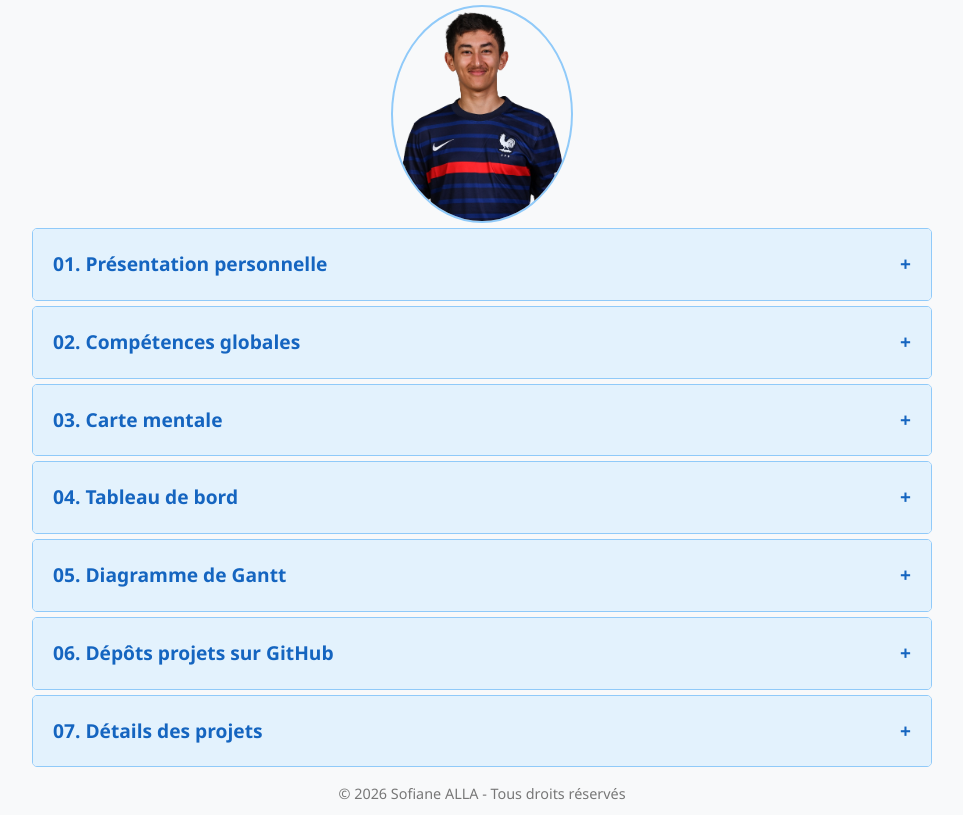
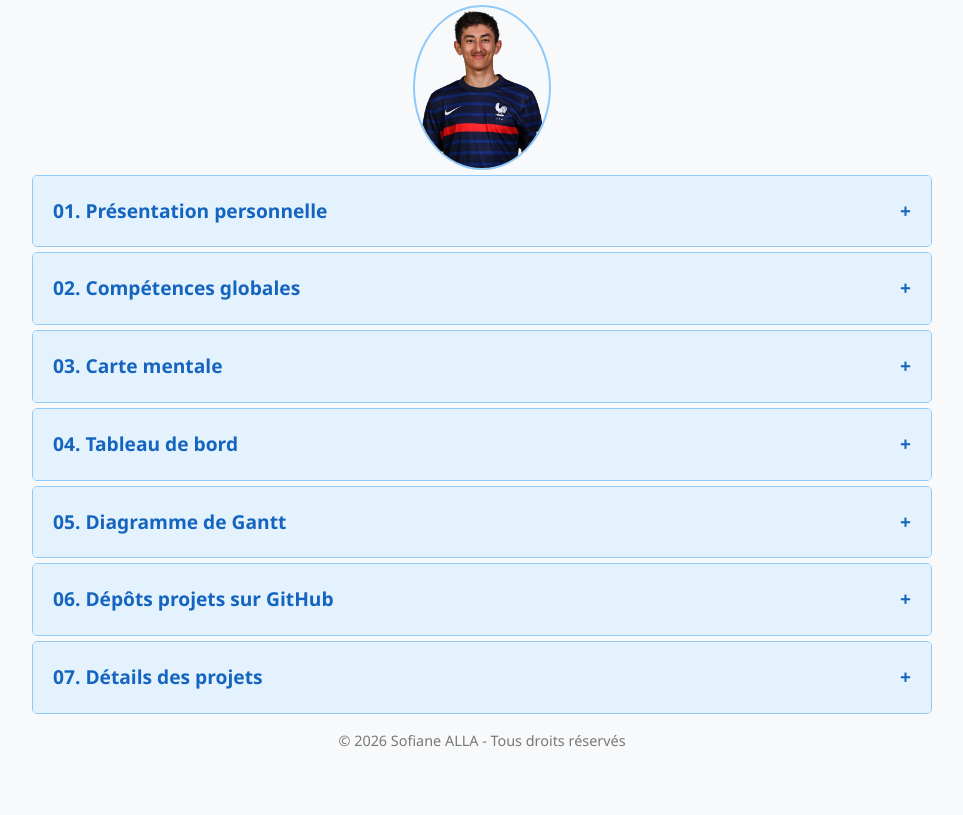
Before and after one commit to sofianealla14/dataanalyst.github.com, a plain HTML site: page index.html in a window 1280 px wide. Shown: the part 89-904 px from the top of the page, without its empty margins (158-1121 px from the left). After the commit the page ends 851 px from the top, so only its background shows below. Drawn offline with Linux system fonts and the light colour scheme.

Commit message:
Mise à jour du contenu et correction du style

```diff
--- a/index.html
+++ b/index.html
@@ -106,7 +106,7 @@
             margin: auto;
             height: auto;
             border: 2px solid var(--mid-blue);
-            max-width: 20%;
+            max-width: 15%;
             /* background: linear-gradient(135deg, #b3bbbc, #a2adab); */
             border-radius: 50%;
             transition: 0.8s;
@@ -252,7 +252,8 @@
         <div class="accordion-header">05. Diagramme de Gantt<span>+</span></div>
         <div class="accordion-content">
             <p>Vous pouvez aussi visualisez le diagramme de Gantt permettant de visualiser dans le temps mes diverses tâches composant mes différents projet :</p>
-            <a href="annexes/diagramme-de-gantt.xlsx" download="diagramme-de-gantt.xlsx" class="btn">Consulter le diagramme de Gantt (en .xlsx)</a>
+            <a href="annexes/diagramme-de-gantt (1).xlsx" download="diagramme-de-gantt (1).xlsx" class="btn">Consulter le diagramme de Gantt (en .xlsx)</a>
+            <a href="annexes/diagramme-de-gantt (2).xlsx" download="diagramme-de-gantt (2).xlsx" class="btn">Consulter le diagramme de Gantt pouvant être inséré dans Power BI (en .xlsx)</a>
         </div>
     </div>
 
```
Also changed, not shown: 6 other files.
